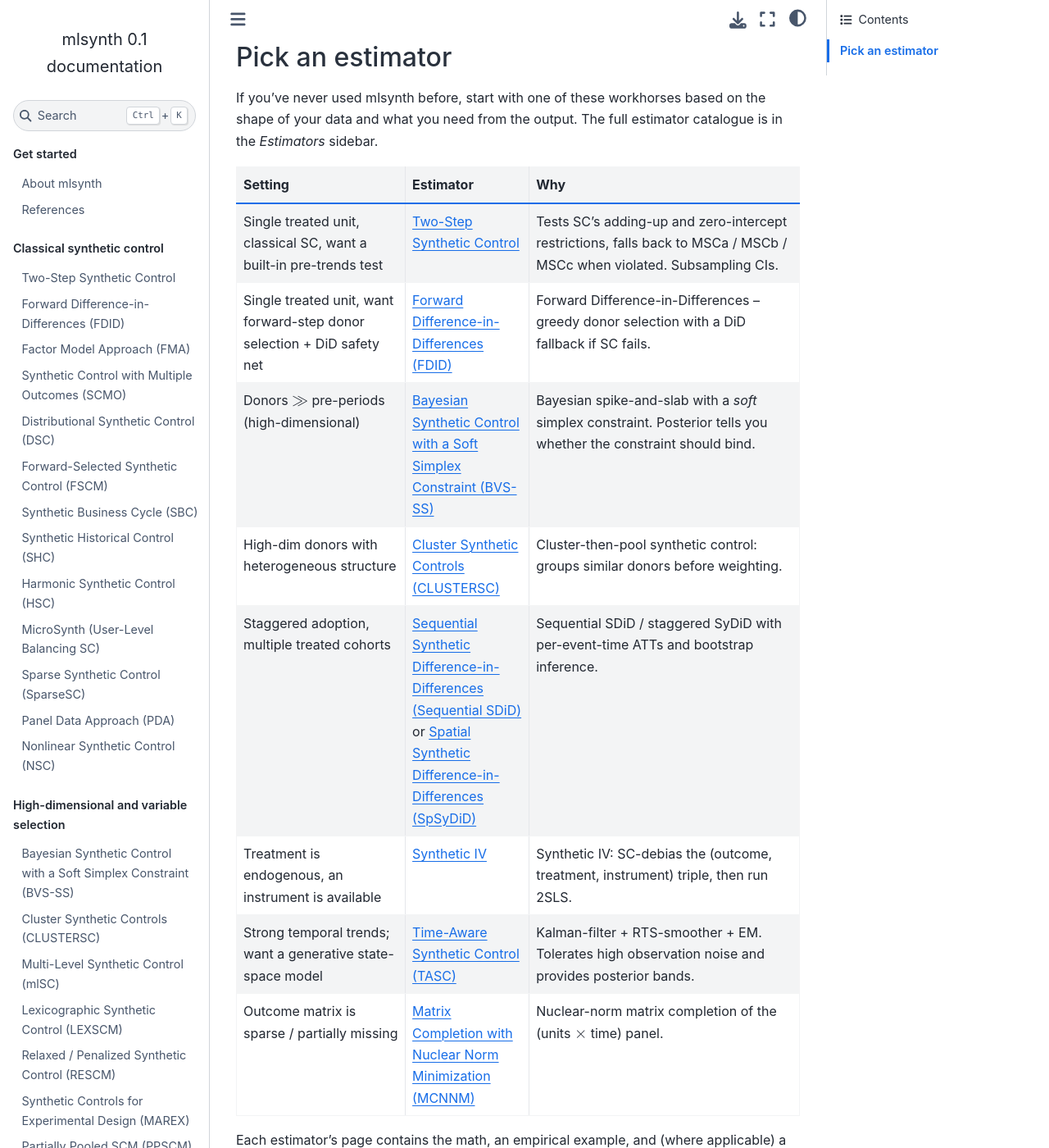
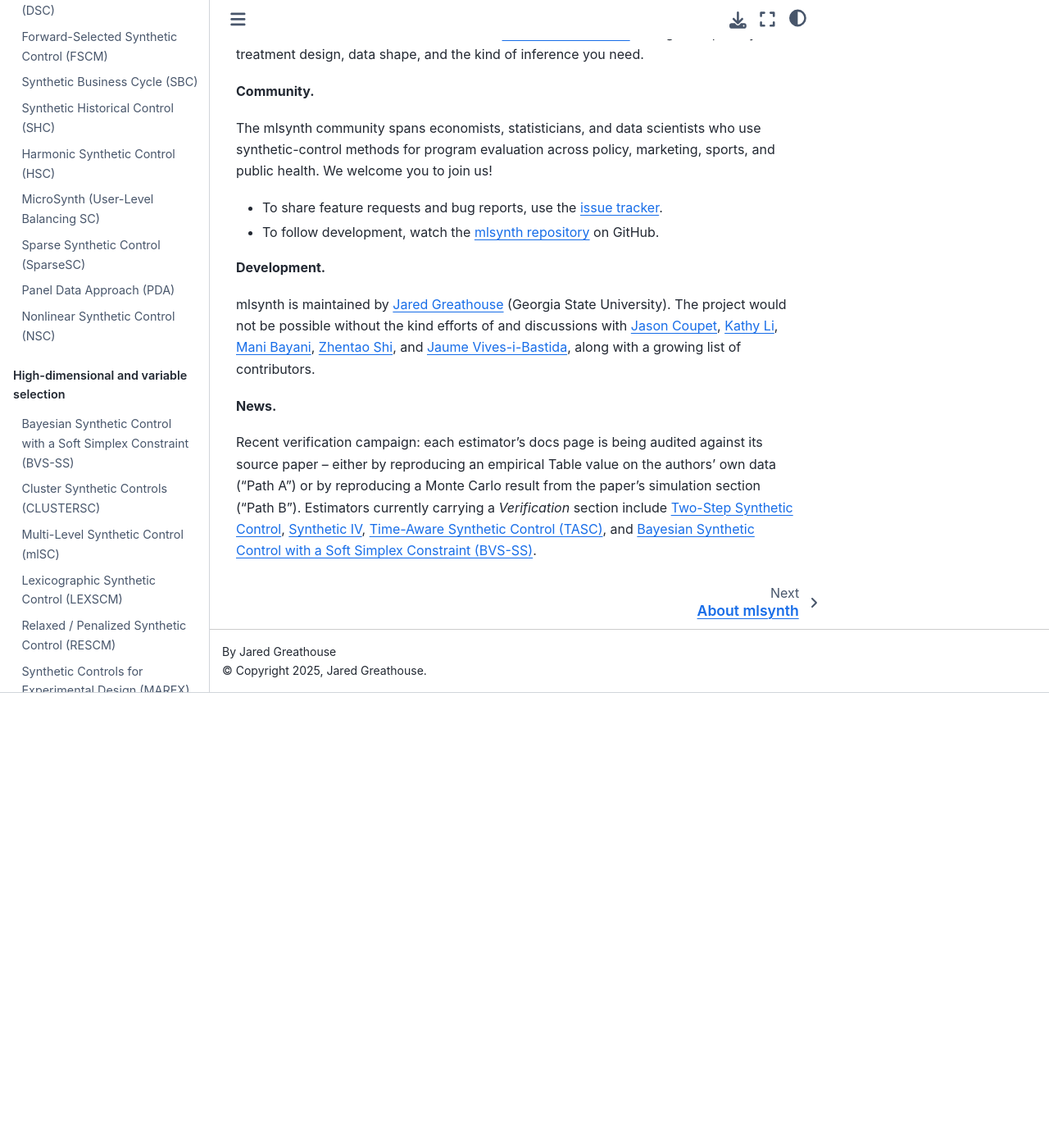
Before and after one commit to jgreathouse9/mlsynth, a Sphinx documentation site: the page built from docs/index.rst, in a window 1280 px wide and 1400 px high, scrolled down 1382 px. Shown: the whole window at 82% size. Built offline with Sphinx 7.4.7 and the Sphinx Book theme 1.1.4, drawn with Linux system fonts in a browser that asks for light colours; after the commit the page ends 2227 px from its top, so only the background shows below that; some of the changed lines change nothing that is shown; some of the changed text lies outside the part shown.

Commit message:
Add files via upload

```diff
--- /dev/null
+++ b/docs/choose.rst
@@ -0,0 +1,169 @@
+Choose an estimator
+===================
+
+.. currentmodule:: mlsynth
+
+mlsynth ships dozens of synthetic-control estimators because there is no
+single "right" one -- they trade off bias, variance, computational cost,
+and the assumptions they impose on the data. This page is a short guide
+to which estimator to reach for first.
+
+If you only read one thing, read the table immediately below: it covers
+the eight settings that account for the bulk of applied work. The
+sections that follow drill in by treatment design, data shape, and the
+kind of inference you need.
+
+The two-minute version
+----------------------
+
+.. list-table::
+   :header-rows: 1
+   :widths: 28 22 50
+
+   * - Setting
+     - Estimator
+     - Why
+   * - Single treated unit, classical SC, want a built-in pre-trends test
+     - :doc:`tssc`
+     - Tests SC's adding-up and zero-intercept restrictions, falls back
+       to MSCa / MSCb / MSCc when violated. Subsampling CIs.
+   * - Single treated unit, want forward-step donor selection plus a DiD
+       safety net
+     - :doc:`fdid`
+     - Forward Difference-in-Differences -- greedy donor selection with
+       a DiD fallback if SC fails.
+   * - Donors :math:`\gg` pre-periods (high-dimensional)
+     - :doc:`bvss`
+     - Bayesian spike-and-slab with a *soft* simplex constraint. The
+       posterior tells you whether the constraint should bind.
+   * - High-dim donors with heterogeneous structure
+     - :doc:`clustersc`
+     - Cluster-then-pool synthetic control: groups similar donors before
+       weighting.
+   * - Staggered adoption, multiple treated cohorts
+     - :doc:`seq_sdid` or :doc:`spsydid`
+     - Sequential SDiD / staggered SyDiD with per-event-time ATTs and
+       bootstrap inference.
+   * - Treatment is endogenous, an instrument is available
+     - :doc:`siv`
+     - Synthetic IV: SC-debias the (outcome, treatment, instrument)
+       triple before running 2SLS.
+   * - Strong temporal trends; want a generative state-space model
+     - :doc:`tasc`
+     - Kalman-filter + RTS-smoother + EM. Tolerates high observation
+       noise and provides posterior bands.
+   * - Outcome matrix is sparse / partially missing
+     - :doc:`mcnnm`
+     - Nuclear-norm matrix completion of the (units :math:`\times` time)
+       panel.
+
+Each estimator's page contains the math, an empirical example, and (where
+applicable) a *Verification* section reproducing the original paper's
+reported numbers.
+
+By treatment design
+-------------------
+
+**Single treated unit, sharp intervention.** This is the classical SC
+setting (a state, a country, a market). The workhorses are :doc:`tssc`
+(if the donor pool is small relative to :math:`T_0`), :doc:`fdid`
+(forward-selection DiD), :doc:`fma` (factor model approach),
+:doc:`scmo` (SC with covariates), and :doc:`pda` (panel-data approach
+via forward selection). When the donor pool is comparable to or
+exceeds :math:`T_0`, switch to :doc:`bvss`, :doc:`clustersc`, or
+:doc:`mlsc`.
+
+**Staggered adoption (many cohorts adopting at different times).** Use
+:doc:`seq_sdid` for Arkhangelsky-Samkov sequential synthetic
+difference-in-differences with per-event-time ATTs and bootstrap CIs.
+:doc:`spsydid` is the staggered Synthetic-DiD variant.
+:doc:`iscm` and :doc:`ctsc` handle clustered staggered designs.
+
+**Multiple treated units, large panels.** :doc:`microsynth` is the
+canonical micro-level SC method for many small treated cells.
+
+**Spillover concerns.** :doc:`spill` provides spillover-aware
+inference; pair with :doc:`iscm` when the spillovers themselves have a
+cluster structure.
+
+By data shape
+-------------
+
+**Donors :math:`\ll` pre-periods (low-dim, classical regime).** Most
+estimators work here. Default to :doc:`tssc` for the formal pre-trends
+test plus efficiency, or :doc:`fdid` for the DiD safety net.
+
+**Donors :math:`\gg` pre-periods (high-dim).** The classical QP loses
+its unique solution. Use a variable-selection or penalised estimator:
+
+* :doc:`bvss` -- Bayesian spike-and-slab, soft simplex.
+* :doc:`clustersc` -- cluster-and-pool, robust to noise and outliers.
+* :doc:`mlsc` -- multi-output machine-learning SC.
+* :doc:`marex` -- matrix exclusion of contaminated donors.
+* :doc:`lexscm` / :doc:`rescm` -- lexicographic and L2-relaxation SC.
+* :doc:`sparse_sc` -- explicit sparsity constraint.
+* :doc:`ppscm` -- partially-pooled SC for staggered adoption.
+
+**Sparse / partially missing outcomes.** Switch to
+:doc:`mcnnm` (nuclear-norm matrix completion) or :doc:`snn` (synthetic
+nearest neighbours).
+
+**Strong, persistent trends in the pre-period.** Permutation-invariant
+SC variants discard temporal information; use :doc:`tasc` instead --
+its state-space backbone fits the trend explicitly. :doc:`si`
+(Synthetic Interventions) and :doc:`fma` (Factor Model Approach) also
+explicitly model latent factors.
+
+By inference needs
+------------------
+
+**Frequentist confidence intervals.** :doc:`tssc` (subsampling),
+:doc:`fdid` (Wald-style), :doc:`sdid` and :doc:`seq_sdid` (bootstrap),
+:doc:`fma` (residual bootstrap), :doc:`siv` (asymptotic IV sandwich or
+split-conformal).
+
+**Bayesian credible intervals.** :doc:`bvss` (spike-and-slab
+posterior), :doc:`tasc` (Kalman posterior bands), :doc:`ctsc`
+(conformal time-series SC).
+
+**Conformal / model-free.** :doc:`siv` with ``inference_method =
+"conformal"``; :doc:`proximal` for proximal causal inference under
+unmeasured confounding.
+
+**Per-event-time ATTs (event study).** :doc:`seq_sdid`,
+:doc:`spsydid`, :doc:`iscm` and :doc:`ppscm` all produce
+:math:`\widehat{\mathrm{ATT}}_k` indexed by event time :math:`k`.
+
+By special features
+-------------------
+
+**Instrumental variable available.** :doc:`siv` is the only IV-aware
+synthetic-control estimator in the toolbox.
+
+**Time-invariant covariates.** :doc:`scmo` supports auxiliary
+predictors alongside the outcome series; :doc:`syndes` runs synthetic
+design optimisation jointly over covariates.
+
+**Unmeasured confounding with proxies.** :doc:`proximal` implements
+proximal-causal SC.
+
+**Distributed / privacy-preserving fits.** :doc:`dsc` (distributed SC)
+partitions the donor pool across nodes.
+
+Still not sure?
+---------------
+
+* If your panel looks like the canonical Abadie-Diamond-Hainmueller
+  Proposition 99 study (one treated state, dozens of donor states,
+  decades of pre-treatment data), start with :doc:`tssc`. The
+  *Verification* section on that page reproduces the published
+  Brooklyn-showroom and Figure-2 numbers exactly.
+* If your :math:`N / T_0` ratio is large or you suspect the simplex
+  constraint is too restrictive, start with :doc:`bvss`. Its
+  *Verification* section reproduces Xu & Zhou's China anti-corruption
+  ATT to three decimals.
+* If your application has an obvious instrument (a shift-share, a
+  tariff schedule, a supply shock), start with :doc:`siv`.
+
+When in doubt, fit two or three estimators and compare. mlsynth's
+single long-DataFrame API makes that cheap to do.
--- a/docs/index.rst
+++ b/docs/index.rst
@@ -86,56 +86,9 @@
 `statsmodels <https://www.statsmodels.org/>`_; convex programs are routed
 through cvxpy's solver stack.
 
-Pick an estimator
------------------
-
-If you've never used mlsynth before, start with one of these workhorses
-based on the shape of your data and what you need from the output. The full
-estimator catalogue is in the *Estimators* sidebar.
-
-.. list-table::
-   :header-rows: 1
-   :widths: 30 22 48
-
-   * - Setting
-     - Estimator
-     - Why
-   * - Single treated unit, classical SC, want a built-in pre-trends test
-     - :doc:`tssc`
-     - Tests SC's adding-up and zero-intercept restrictions, falls back
-       to MSCa / MSCb / MSCc when violated. Subsampling CIs.
-   * - Single treated unit, want forward-step donor selection + DiD safety net
-     - :doc:`fdid`
-     - Forward Difference-in-Differences -- greedy donor selection with a
-       DiD fallback if SC fails.
-   * - Donors :math:`\gg` pre-periods (high-dimensional)
-     - :doc:`bvss`
-     - Bayesian spike-and-slab with a *soft* simplex constraint.
-       Posterior tells you whether the constraint should bind.
-   * - High-dim donors with heterogeneous structure
-     - :doc:`clustersc`
-     - Cluster-then-pool synthetic control: groups similar donors before
-       weighting.
-   * - Staggered adoption, multiple treated cohorts
-     - :doc:`seq_sdid` or :doc:`spsydid`
-     - Sequential SDiD / staggered SyDiD with per-event-time ATTs and
-       bootstrap inference.
-   * - Treatment is endogenous, an instrument is available
-     - :doc:`siv`
-     - Synthetic IV: SC-debias the (outcome, treatment, instrument)
-       triple, then run 2SLS.
-   * - Strong temporal trends; want a generative state-space model
-     - :doc:`tasc`
-     - Kalman-filter + RTS-smoother + EM. Tolerates high observation
-       noise and provides posterior bands.
-   * - Outcome matrix is sparse / partially missing
-     - :doc:`mcnnm`
-     - Nuclear-norm matrix completion of the (units :math:`\times` time)
-       panel.
-
-Each estimator's page contains the math, an empirical example, and (where
-applicable) a *Verification* section reproducing the original paper's
-reported numbers.
+**Not sure which estimator to use?** Head to :doc:`choose` for a guided
+pick by treatment design, data shape, and the kind of inference you
+need.
 
 **Community.**
 
@@ -174,6 +127,7 @@
    :caption: Get started
 
    about
+   choose
    references
 
 .. toctree::
```
